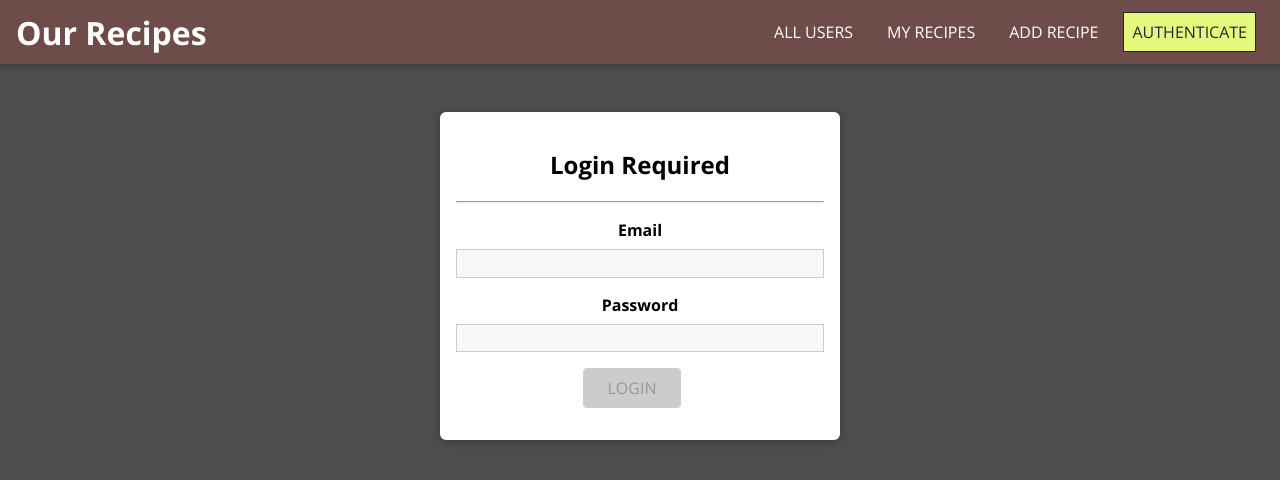
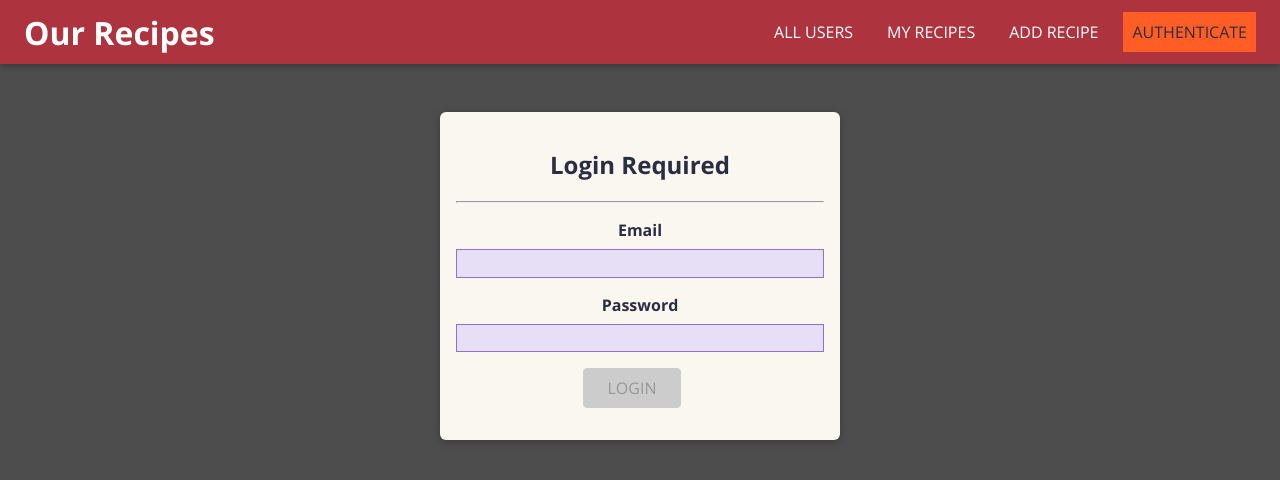
Before and after one commit to kim-mccallum/recipe-app-frontend, a React (Create React App) app: page /auth in a window 1280 px wide. Shown: the top 480 px of the page. Built offline with nearby package versions, Linux system fonts and the light colour scheme.

Commit message:
changed colors

```diff
--- a/src/index.css
+++ b/src/index.css
@@ -11,6 +11,15 @@ html {
 body {
   margin: 0;
   background: #4d4d4d;
+  color: #2b2d42;
+}
+
+h1,
+h2,
+h3,
+p {
+  padding-right: 0.5rem;
+  padding-left: 0.5rem;
 }
 
 .slide-in-left-enter {
--- a/src/shared/components/FormElements/Button.css
+++ b/src/shared/components/FormElements/Button.css
@@ -1,10 +1,10 @@
 .button {
   font: inherit;
   padding: 0.5rem 1.5rem;
-  border: 1px solid #ff950a;
+  border: 1px solid #ad343e;
   border-radius: 4px;
-  background: #ff950a;
-  color: white;
+  background: #ad343e;
+  color: #faf6f0;
   cursor: pointer;
   margin-right: 1rem;
   text-decoration: none;
@@ -17,30 +17,30 @@
 
 .button:hover,
 .button:active {
-  background: #ff950a;
-  border-color: #ff950a;
+  background: #ad343e;
+  border-color: #ad343e;
 }
 
 .button--inverse {
   background: transparent;
-  color: #ff950a;
+  color: #ad343e;
 }
 
 .button--inverse:hover,
 .button--inverse:active {
-  color: white;
-  background: #ff950a;
+  color: #faf6f0;
+  background: #ad343e;
 }
 
 .button--danger {
-  background: #830000;
-  border-color: #830000;
+  background: #ad343e;
+  border-color: #ad343e;
 }
 
 .button--danger:hover,
 .button--danger:active {
-  background: #ff950a;
-  border-color: #ff950a;
+  background: #fb3640;
+  border-color: #fb3640;
 }
 
 .button:disabled,
--- a/src/shared/components/FormElements/Input.css
+++ b/src/shared/components/FormElements/Input.css
@@ -17,25 +17,25 @@
 .form-control textarea {
   width: 100%;
   font: inherit;
-  border: 1px solid #ccc;
-  background: #f8f8f8;
+  border: 1px solid #8f70d7;
+  background: #e6dff6;
   padding: 0.15rem 0.25rem;
 }
 
 .form-control input:focus,
 .form-control textarea:focus {
   outline: none;
-  background: #ebebeb;
-  border-color: #510077;
+  background: #e6dff6;
+  border-color: #805fd3;
 }
 
 .form-control--invalid label,
 .form-control--invalid p {
-  color: red;
+  color: #fb3640;
 }
 
 .form-control--invalid input,
 .form-control--invalid textarea {
-  border-color: red;
-  background: #ffd1d1;
+  border-color: #fb3640;
+  background: #ffd7d9;
 }
--- a/src/shared/components/Navigation/MainHeader.css
+++ b/src/shared/components/Navigation/MainHeader.css
@@ -6,7 +6,7 @@
   position: fixed;
   top: 0;
   left: 0;
-  background: #6e4c49;
+  background: #ad343e;
   box-shadow: 0 2px 6px rgba(0, 0, 0, 0.26);
   padding: 0 1rem;
   z-index: 5;
--- a/src/shared/components/Navigation/NavLinks.css
+++ b/src/shared/components/Navigation/NavLinks.css
@@ -24,15 +24,15 @@
 .nav-links a:hover,
 .nav-links a:active,
 .nav-links a.active {
-  background: #e5f77d;
-  border-color: #292929;
-  color: #292929;
+  background: #fe5d26;
+  /* border-color: #292929; */
+  color: #2b2d42;
 }
 
 .nav-links button {
   cursor: pointer;
-  border: 1px solid #292929;
-  color: #292929;
+  border: 1px solid #2b2d42;
+  color: #2b2d42;
   background: transparent;
   padding: 0.5rem;
   font: inherit;
--- a/src/shared/components/UIElements/Card.css
+++ b/src/shared/components/UIElements/Card.css
@@ -5,5 +5,5 @@
   border-radius: 6px;
   padding: 1rem;
   overflow: hidden;
-  background: white;
+  background: #faf6f0;
 }
--- a/src/user/components/UserItem.css
+++ b/src/user/components/UserItem.css
@@ -11,13 +11,13 @@
   height: 100%;
   text-decoration: none;
   padding: 1rem;
-  color: white;
-  background: #292929;
+  color: #faf6f0;
+  background: #2b2d42;
 }
 
 .user-item a:hover,
 .user-item a:active {
-  background: #ffd900;
+  background: #8f70d7;
 }
 
 .user-item__content {
@@ -34,14 +34,14 @@
   font-size: 1.5rem;
   margin: 0 0 0.5rem 0;
   font-weight: normal;
-  color: #ffd900;
+  color: #faf6f0;
 }
 
 .user-item:hover h2,
 .user-item:active h2,
 .user-item:hover h3,
 .user-item:active h3 {
-  color: #292929;
+  color: #2b2d42;
 }
 
 .user-item__info h3 {
```
Also changed, not shown: 1 other file (tests, documents, lock files or other folders).
